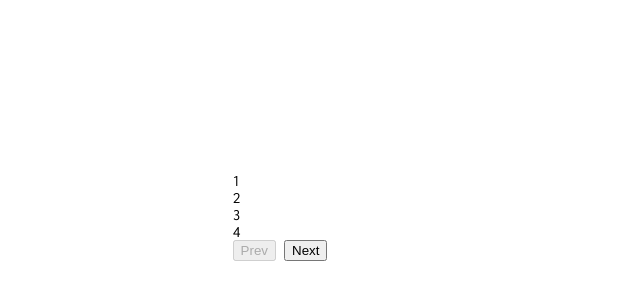
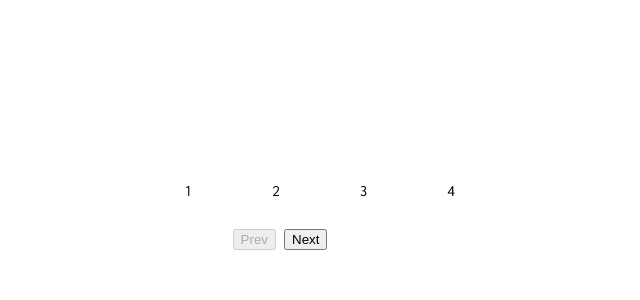
Before and after one commit to NicoleGeorge/progress_bar, a plain HTML site: page index.html in a window 1280 px wide. Shown: the part 184-484 px from the top of the page, without its empty margins (360-1000 px from the left). Drawn offline with Linux system fonts and the light colour scheme.

Commit message:
styles - stage 1

```diff
--- a/style.css
+++ b/style.css
@@ -8,9 +8,21 @@ body {
   font-family: 'Inconsolata', monospace;
   display: flex;
   align-items: center;
-  flex-direction: column;
   justify-content: center;
   height: 100vh;
   overflow: hidden;
   margin: 0;
 }
+
+.container {
+  text-align: center;
+}
+
+.progress-container {
+  display: flex;
+  justify-content: space-between;
+  position: relative;
+  margin-bottom: 30px;
+  max-width: 100%;
+  width: 350px;
+}
```
